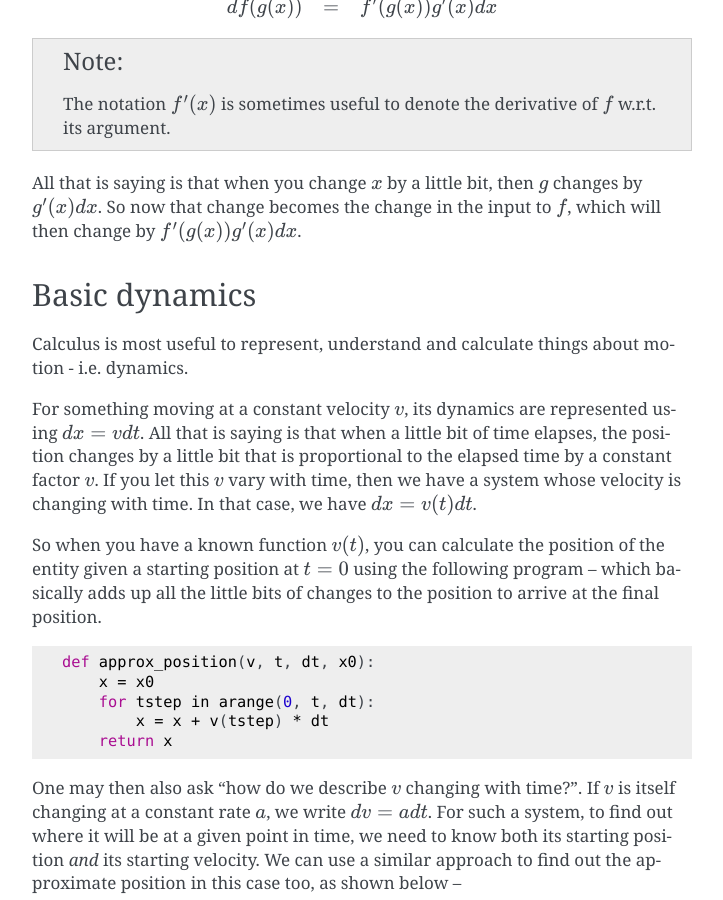
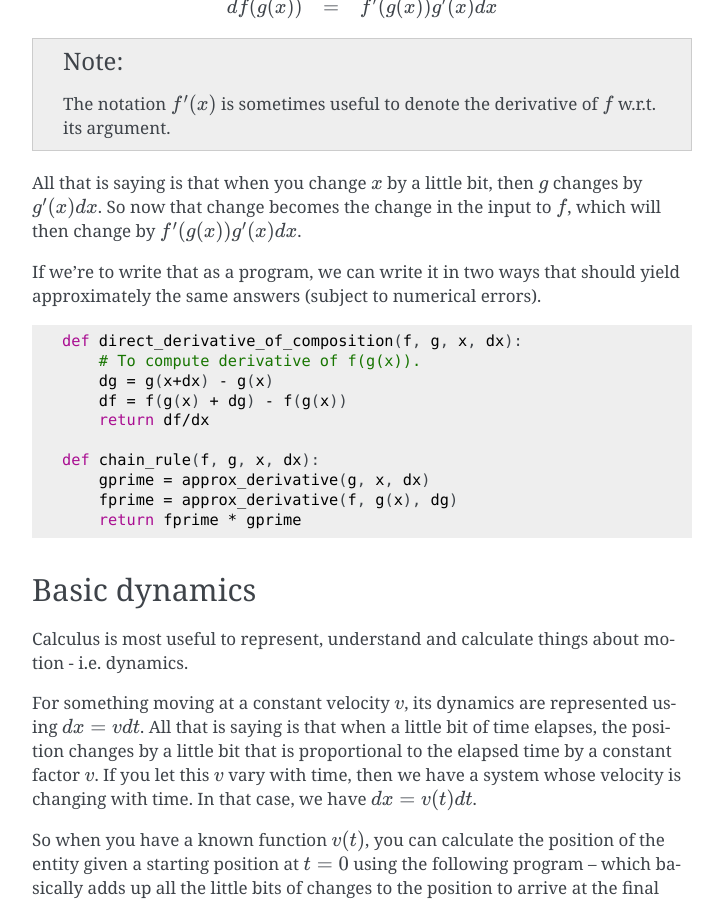
Before and after one commit to kreauniv/comparts431, a Sphinx documentation site: the page built from source/math.rst, in a window 1280 px wide and 900 px high, scrolled down 8123 px. Shown: the whole window, without its empty margins (388-1111 px from the left). Built offline with Sphinx 7.4.7, drawn with Linux system fonts in a browser that asks for light colours.

Commit message:
more code

```diff
--- a/source/math.rst
+++ b/source/math.rst
@@ -310,6 +310,22 @@ All that is saying is that when you change :math:`x` by a little bit, then
 :math:`g` changes by :math:`g'(x)dx`. So now that change becomes the change in
 the input to :math:`f`, which will then change by :math:`f'(g(x))g'(x)dx`.
 
+If we're to write that as a program, we can write it in two ways that should
+yield approximately the same answers (subject to numerical errors).
+
+.. code-block:: python
+
+    def direct_derivative_of_composition(f, g, x, dx):
+        # To compute derivative of f(g(x)).
+        dg = g(x+dx) - g(x)
+        df = f(g(x) + dg) - f(g(x))
+        return df/dx
+
+    def chain_rule(f, g, x, dx):
+        gprime = approx_derivative(g, x, dx)
+        fprime = approx_derivative(f, g(x), dg)
+        return fprime * gprime
+
 Basic dynamics
 --------------
 
```
